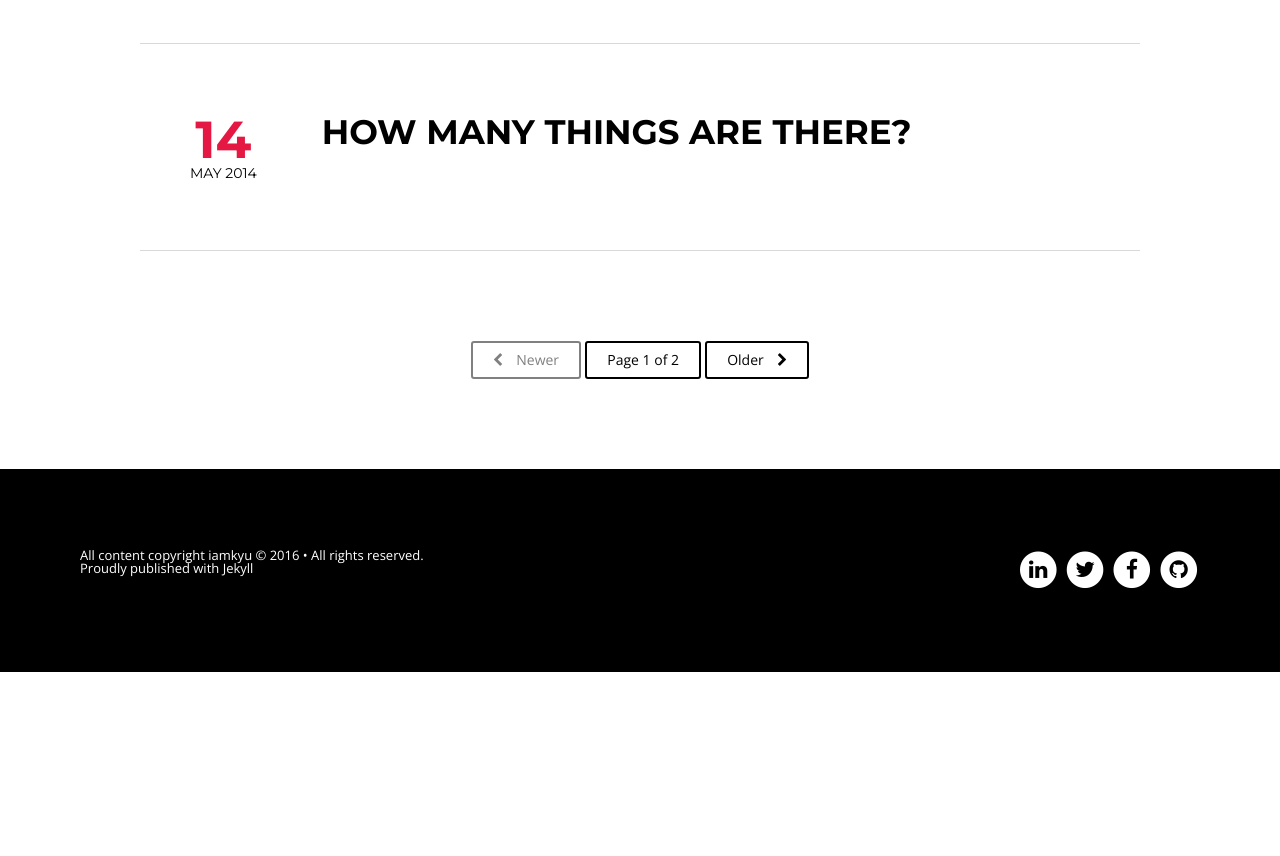
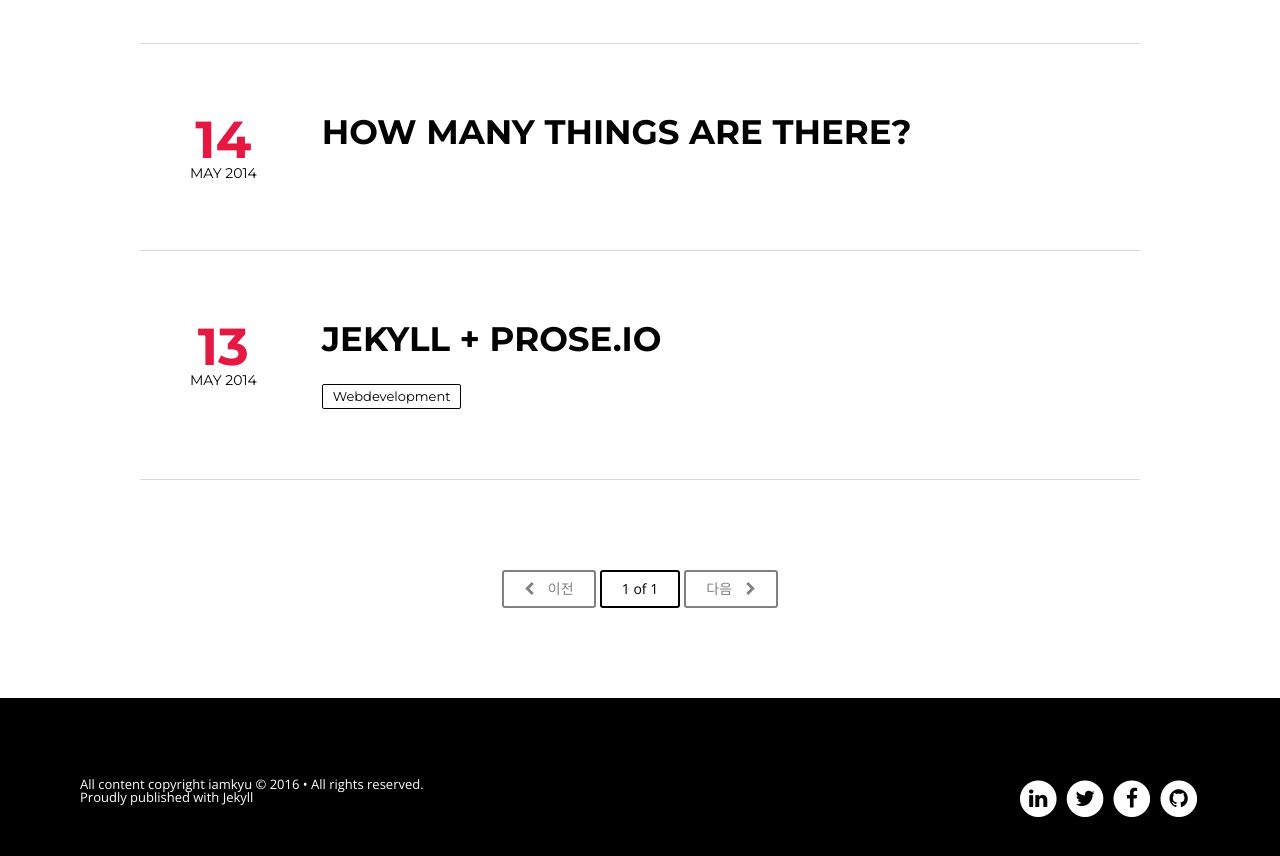
Before and after one commit to iamkyu/iamkyu.github.io, a Jekyll site: the page built from index.html, in a window 1280 px wide and 900 px high, scrolled down 978 px. Shown: the top 856 px of the window. Built offline with Jekyll 4.4.1, drawn with Linux system fonts in a browser that asks for light colours; nearby versions of some CDN libraries; the list of posts is cut into pages by our own code; before the commit the page ends 1650 px from its top, so only the background shows below that.

Commit message:
fix: 페이징 처리 수정
- 한페이지에 5->10개 글 노출
- 페이지네이션 텍스트수정

```diff
--- a/_config.yml
+++ b/_config.yml
@@ -59,7 +59,7 @@ future:      true
 highlighter: pygments
 markdown:    kramdown
 gems: [jekyll-paginate]
-paginate:    5
+paginate:    10
 paginate_path: "page:num"
 
 # https://github.com/mojombo/jekyll/wiki/Permalinks
--- a/index.html
+++ b/index.html
@@ -43,20 +43,20 @@ tags: [engineering, blog]
     <nav class="pagination" role="navigation">
     {% if paginator.previous_page %}
 	    {% if paginator.previous_page == 1 %}
-	    <a class="newer-posts" href="{{ site.url }}"><i class="fa fa-chevron-left"></i> Newer</a>
+	    <a class="newer-posts" href="{{ site.url }}"><i class="fa fa-chevron-left"></i> 이전</a>
 	    {% else %}
-	    <a class="newer-posts" href="{{ site.url }}/page{{ paginator.previous_page }}"><i class="fa fa-chevron-left"></i> Newer</a>
+	    <a class="newer-posts" href="{{ site.url }}/page{{ paginator.previous_page }}"><i class="fa fa-chevron-left"></i> 이전</a>
 	    {% endif %}
 	{% else %}
-    <span class="newer-posts faded"><i class="fa fa-chevron-left"></i> Newer</span>
+    <span class="newer-posts faded"><i class="fa fa-chevron-left"></i> 이전</span>
     {% endif %}
 
 
-    <span class="page-number">Page {{ paginator.page }} of {{ paginator.total_pages }}</span>
+    <span class="page-number">{{ paginator.page }} of {{ paginator.total_pages }}</span>
     	{% if paginator.next_page %}
-        <a class="older-posts" href="{{ site.url }}/page{{ paginator.next_page }}/">Older <i class="fa fa-chevron-right"></i></a>
+        <a class="older-posts" href="{{ site.url }}/page{{ paginator.next_page }}/">다음 <i class="fa fa-chevron-right"></i></a>
     	{% else %}
-    	<span class="older-posts faded">Older <i class="fa fa-chevron-right"></i></span>
+    	<span class="older-posts faded">다음 <i class="fa fa-chevron-right"></i></span>
     	{% endif %}
 	</nav>
 {% else %}
```
